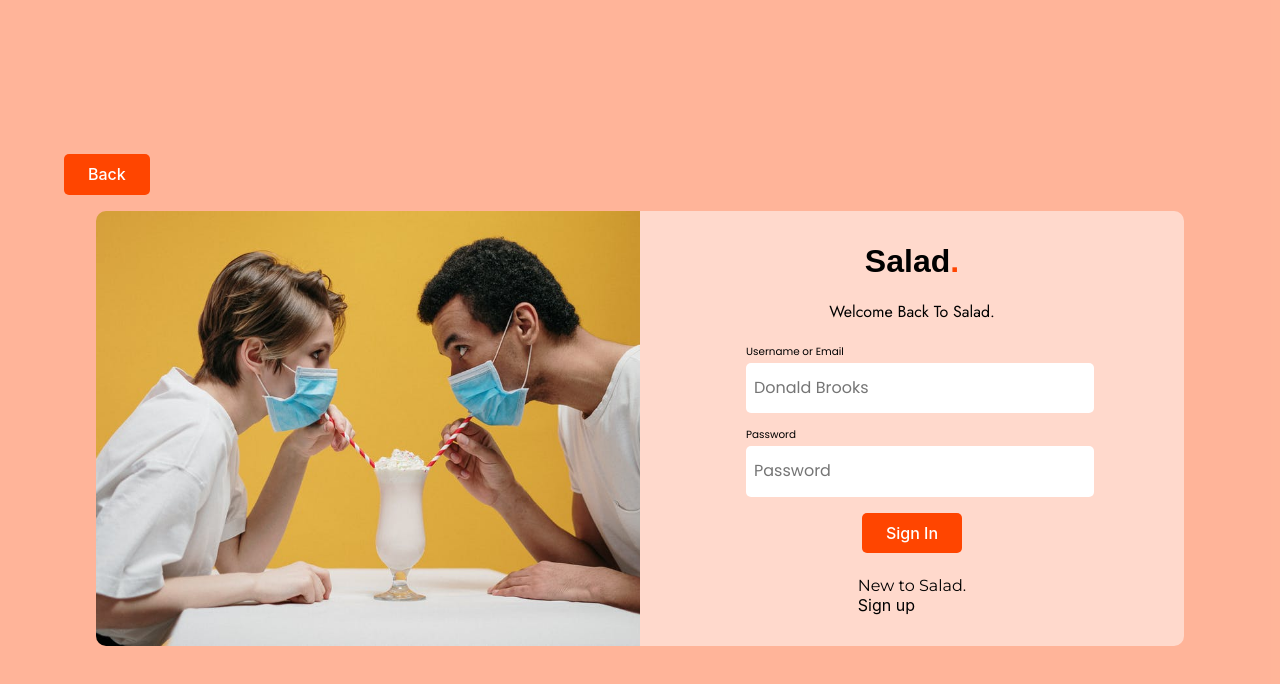
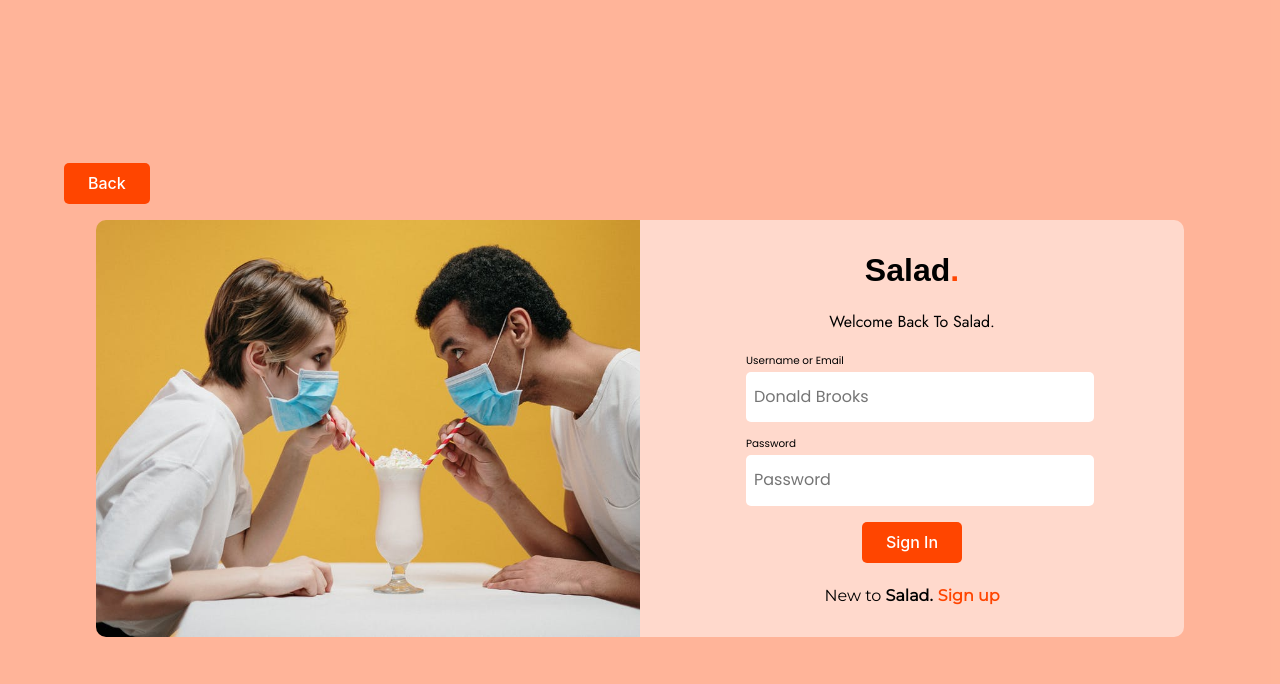
Before and after one commit to Phenoo/Food-App, a React (Create React App) app: page /signin in a window 1280 px wide. Shown: the top 684 px of the page. Built offline with nearby package versions, Linux system fonts and the light colour scheme; a web font is replaced by a local one.

Commit message:
lastcommitfornow

```diff
--- a/src/Salad/SignIn.js
+++ b/src/Salad/SignIn.js
@@ -25,6 +25,27 @@ button{
   text-align: center;
   color: ${props => props.theme.white};
   background-color: ${props => props.theme.body};
+}
+
+.link{
+  display: flex;
+  align-items: center;
+  gap: 5px;
+
+  p{
+    @media(max-width: 31em){
+      font-size: 0.75rem;
+    }
+  }
+
+  span{
+    font-size: 1rem;
+    font-weight: 600;
+  }
+  a{
+    font-weight: 600;
+    color: ${props => props.theme.body};
+  }
 }
 `
 const Container = styled.div`
@@ -96,26 +117,7 @@ const BoxII = styled.div`
     }
   }
 
-  .link{
-    display: flex;
-    align-items: center;
-    gap: 5px;
 
-    p{
-      @media(max-width: 31em){
-        font-size: 0.75rem;
-      }
-    }
-
-    span{
-      font-size: 1rem;
-      font-weight: 600;
-    }
-    a{
-      font-weight: 600;
-      color: ${props => props.theme.body};
-    }
-  }
 `
 
 
@@ -161,8 +163,14 @@ const SignIn = () => {
             <Button text='sign in' classway='primary-btn' />
           </form>
           <div className="link">
-          <p>New to <span>Salad.</span></p>
-          <Link to='/signup'> Sign up</Link>
+            <div>
+              <p>New to <span>Salad.</span></p>
+            </div>
+            <div>
+              <p>
+                <Link to='/signup'> Sign up</Link>
+              </p>
+            </div>
           </div>
         </BoxII>
       </Container>
```
